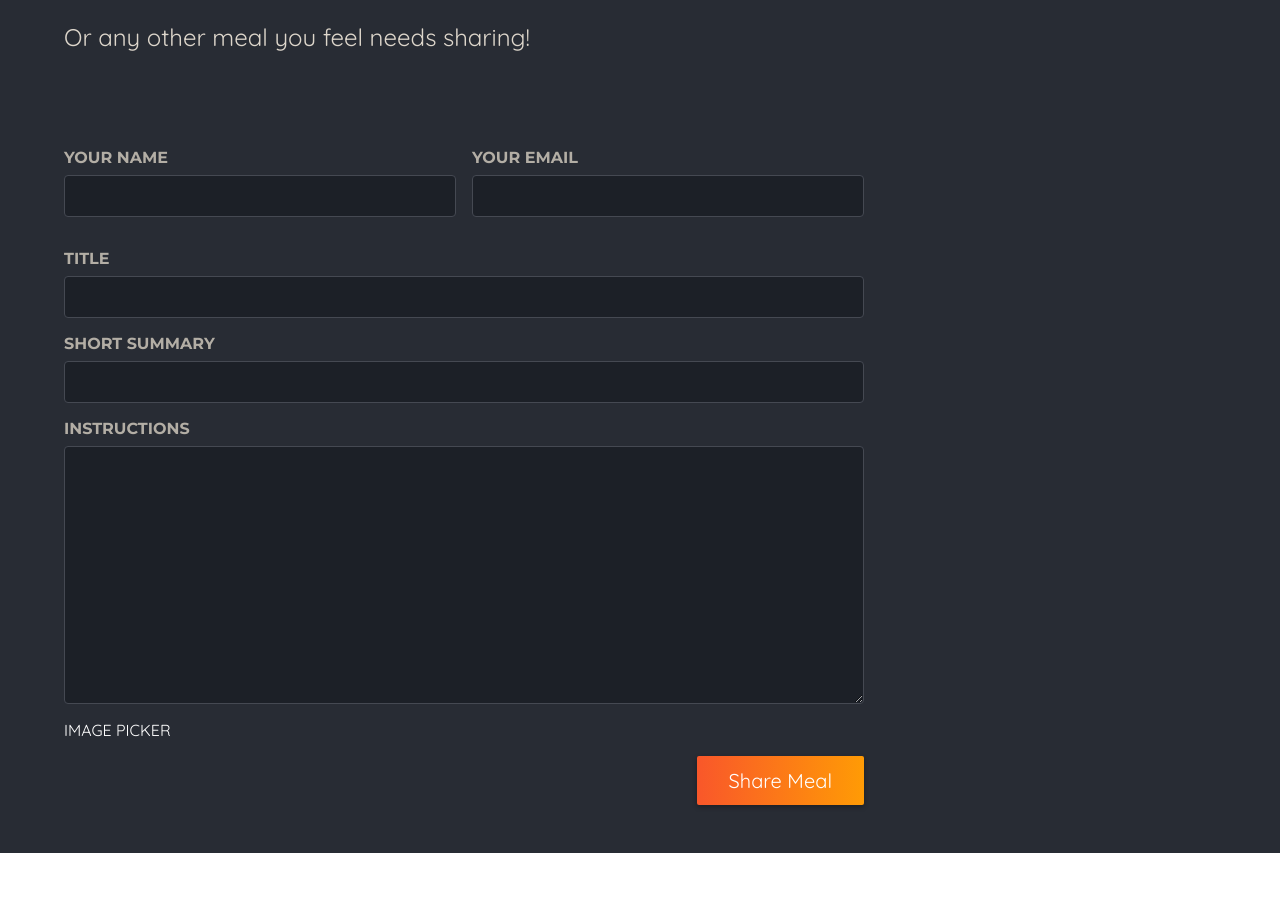
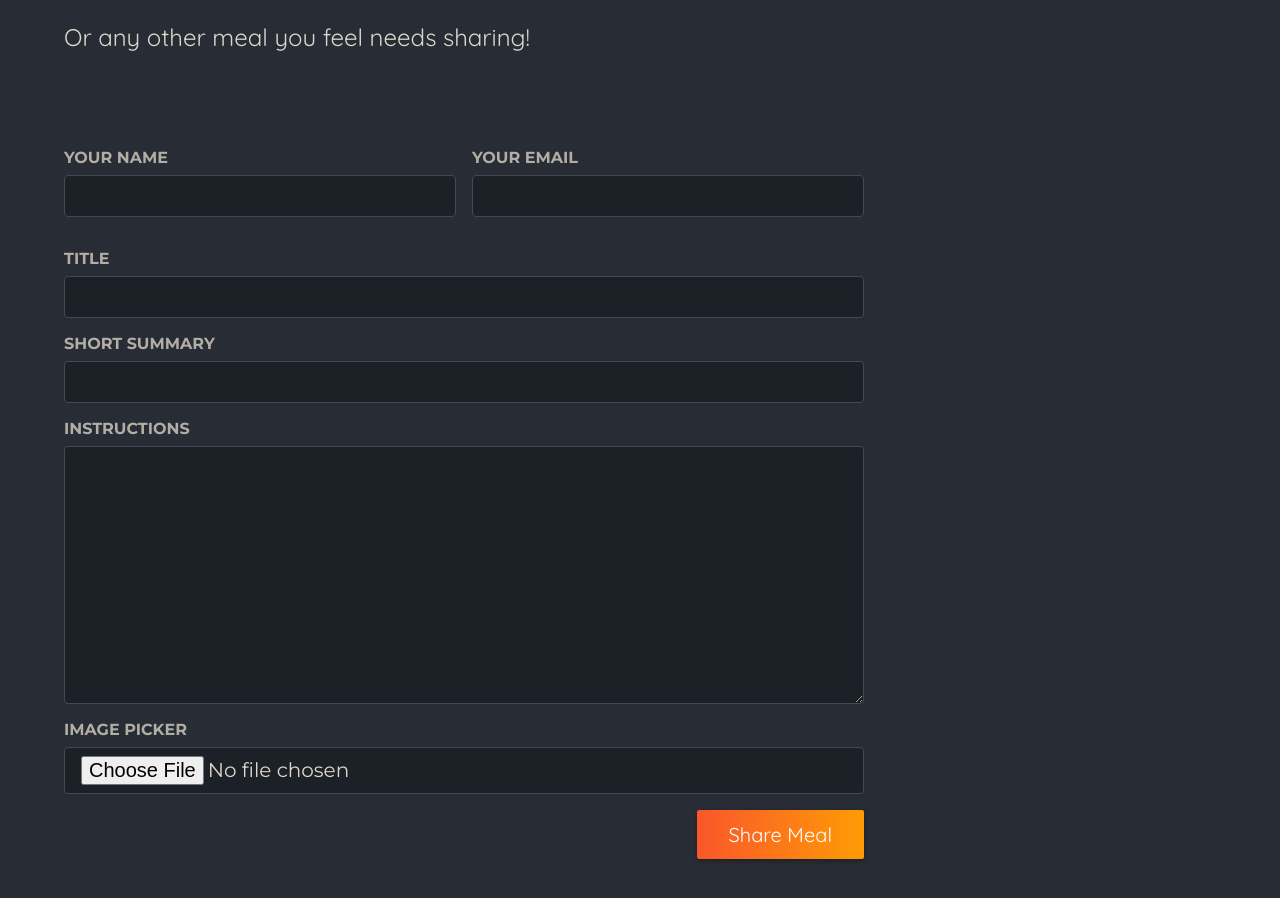
Before and after one commit to AhmedHesham303/Foodies, a Next.js app: page /meals/share in a window 1280 px wide. Shown: the part 260-1158 px from the top of the page. Before the commit the page ends 1113 px from the top, so only its background shows below. Built offline with nearby package versions, Linux system fonts and the light colour scheme.

Commit message:
feat : fadded image picker to the share form

```diff
--- a/app/meals/share/page.jsx
+++ b/app/meals/share/page.jsx
@@ -1,3 +1,4 @@
+import ImagePicker from "@/components/meals/ImagePicker";
 import classes from "./page.module.css";
 
 export default function ShareMealPage() {
@@ -38,7 +39,7 @@
               required
             ></textarea>
           </p>
-          IMAGE PICKER
+          <ImagePicker label={"image picker"} name={"image"} />
           <p className={classes.actions}>
             <button type="submit">Share Meal</button>
           </p>
--- /dev/null
+++ b/components/meals/ImagePicker.jsx
@@ -0,0 +1,18 @@
+import classes from "./image-picker.module.css";
+function ImagePicker({ label, name }) {
+  return (
+    <div className={classes.picker}>
+      <label htmlFor={name}>{label}</label>
+      <div className={classes.controls}>
+        <input
+          id={name}
+          type="file"
+          accept="image/png, image/jpeg"
+          name={name}
+        />
+      </div>
+    </div>
+  );
+}
+
+export default ImagePicker;
--- /dev/null
+++ b/components/meals/image-picker.module.css
@@ -0,0 +1,45 @@
+.controls {
+  display: flex;
+  align-items: flex-start;
+  gap: 1.5rem;
+  margin-bottom: 1rem;
+}
+
+.picker .input {
+  display: none;
+}
+
+.picker .button {
+  border: 0;
+  padding: 0.5rem 1.5rem;
+  background: #a4abb9;
+  border-radius: 2px;
+  cursor: pointer;
+  font: inherit;
+}
+
+.picker .button:hover,
+.picker .button:focus {
+  background: #b3b9c6;
+}
+
+.preview {
+  width: 10rem;
+  height: 10rem;
+  border: 2px solid #a4abb9;
+  display: flex;
+  justify-content: center;
+  align-items: center;
+  text-align: center;
+  color: #a4abb9;
+  position: relative;
+}
+
+.preview p {
+  margin: 0;
+  padding: 1rem;
+}
+
+.preview img {
+  object-fit: cover;
+}
```
